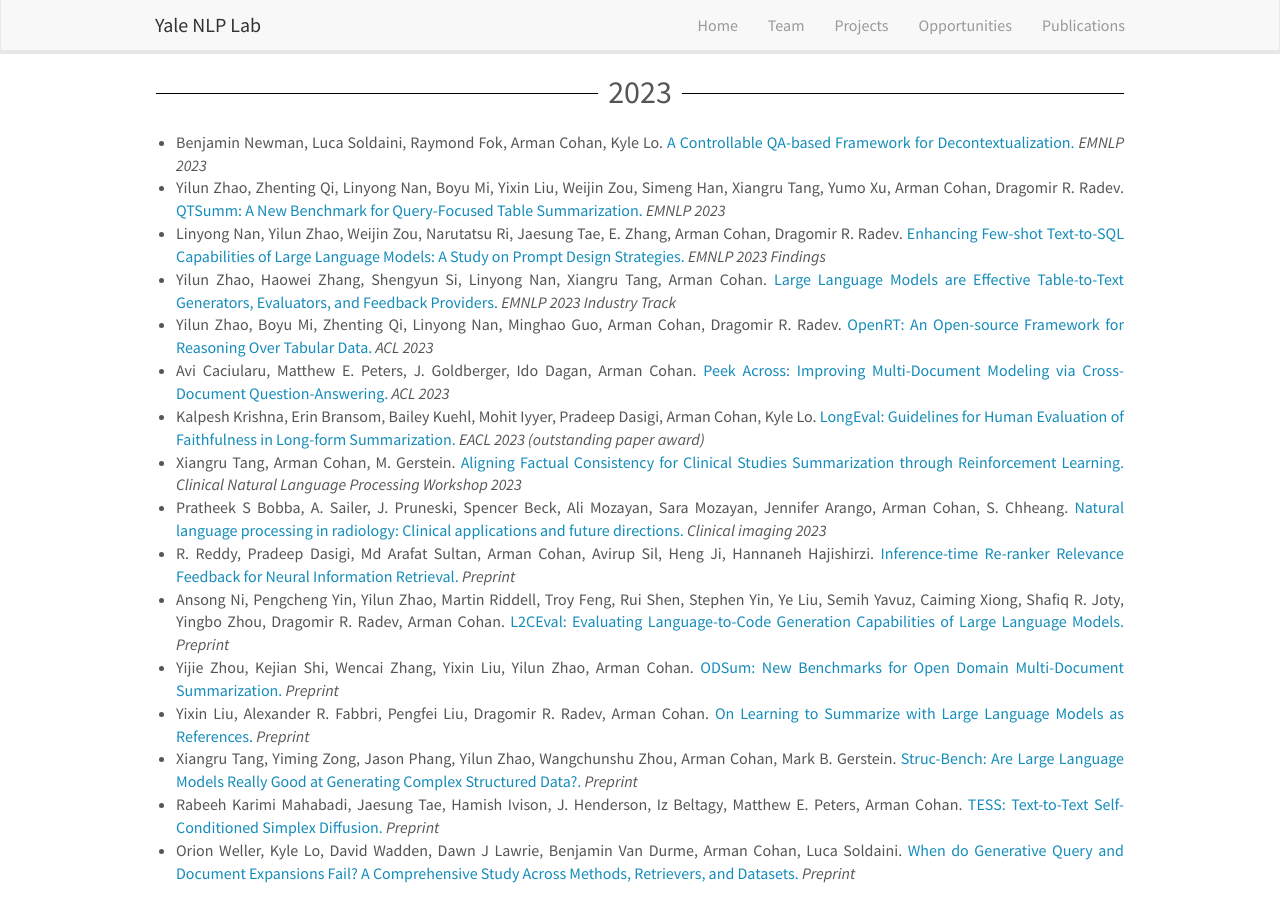
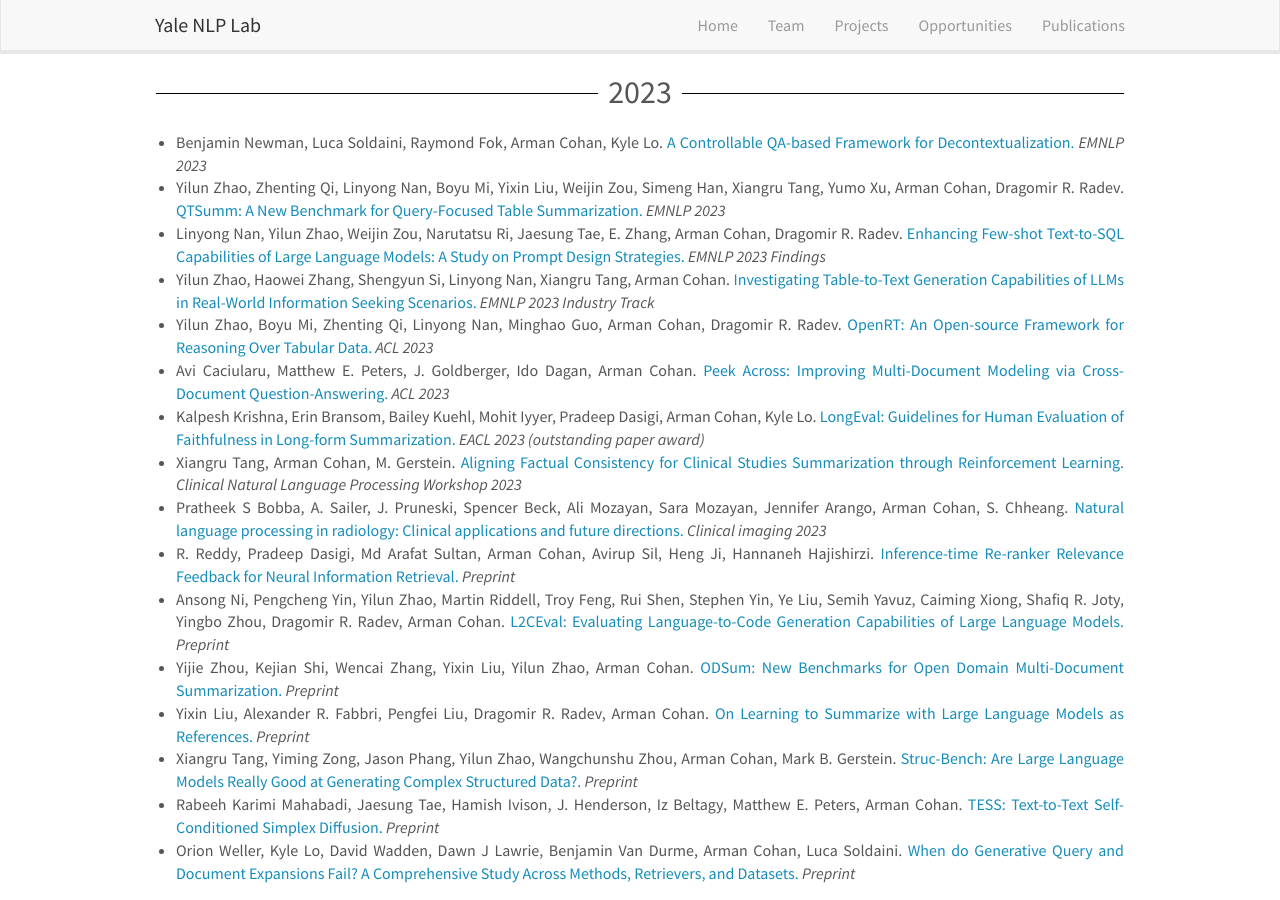
Before and after one commit to yale-nlp/yale-nlp.github.io, a Jekyll site: the page built from _pages/publications.md, in a window 1280 px wide and 900 px high. Built offline with Jekyll 4.4.1, drawn with Linux system fonts in a browser that asks for light colours; nearby versions of some CDN libraries.

Commit message:
update project information

```diff
--- a/_data/projects.yml
+++ b/_data/projects.yml
@@ -8,6 +8,6 @@
 - slug: project_2
   project_name: Reasoning Over Structured Data
   tldr: Learning real-world conversation from web videos.
-  photo: nlp4code_pipeline.jpg
+  photo: table.jpg
   vision: Symbolic knowledge distillation is a machine–to–corpus–to–machine pipeline for commonsense that does not require human-authored knowledge. Knowledge is transferred from a large, general model to a compact commonsense model, through a commonsense corpus – yielding a commonsense knowledge graph and model.
   publication_keyword: Table
--- a/_data/publications/2023_publist.yml
+++ b/_data/publications/2023_publist.yml
@@ -14,6 +14,7 @@
     Han, Xiangru Tang, Yumo Xu, Arman Cohan, Dragomir R. Radev.
   project: other
   display: 1
+  project: Table
 
 - url: https://www.semanticscholar.org/paper/327e0290fd71609bfc1a30478a95f690668fe622
   title: 'Enhancing Few-shot Text-to-SQL Capabilities of Large Language Models: A
@@ -24,6 +25,7 @@
     Arman Cohan, Dragomir R. Radev.
   project: other
   display: 1
+  project: Table
 
 - url: https://www.semanticscholar.org/paper/a15a98b7968edb7844882f9bb8005c9004e7bfcc
   title: Large Language Models are Effective Table-to-Text Generators, Evaluators,
@@ -33,7 +35,18 @@
   authors: Yilun Zhao, Haowei Zhang, Shengyun Si, Linyong Nan, Xiangru Tang, Arman
     Cohan.
   project: other
+  display: 0
+
+- url: https://www.semanticscholar.org/paper/8d9a91c4372ec4bc274d27cac52548bf35285358
+  title: Investigating Table-to-Text Generation Capabilities of LLMs in Real-World
+    Information Seeking Scenarios
+  venue: EMNLP 2023 Industry Track
+  year: 2023
+  authors: Yilun Zhao, Haowei Zhang, Shengyun Si, Linyong Nan, Xiangru Tang, Arman
+    Cohan.
+  project: other
   display: 1
+  project: Table
 
 - url: https://www.semanticscholar.org/paper/a0ee62ff9a6a00d29634a5146f9ffb91ec730e32
   title: 'OpenRT: An Open-source Framework for Reasoning Over Tabular Data'
@@ -99,6 +112,7 @@
     Dragomir R. Radev, Arman Cohan.
   project: other
   display: 1
+  project: NLP4Code
 
 - url: https://www.semanticscholar.org/paper/273248916474b80f643b38c8135ab795e59b73e6
   title: 'ODSum: New Benchmarks for Open Domain Multi-Document Summarization'
--- a/_layouts/project_details.html
+++ b/_layouts/project_details.html
@@ -64,7 +64,7 @@
       <ul>
       {% for publi in publication_data %}
           {% if publi.display != 0 %}
-          {% if project.publication_keyword contains publi.publication_keyword %}
+          {% if project.publication_keyword contains publi.project %}
               <li>{{ publi.authors }} <a href="{{ publi.url }}" target="_blank">{{ publi.title }}.</a> <i>{{ publi.venue }}</i></li>
           {% endif %}
           {% endif %}
--- a/update_paper_list.py
+++ b/update_paper_list.py
@@ -54,7 +54,7 @@
 def main():
     parser = argparse.ArgumentParser()
     parser.add_argument('--author_id', default='2527954')
-    parser.add_argument('--start_year', default='2022')
+    parser.add_argument('--start_year', default='2023')
     args = parser.parse_args()
 
     # paper might change the title, so we need to remove the previous record
@@ -71,7 +71,6 @@
     for paper in authored_papers:
         if int(paper["year"]) < int(args.start_year):
             continue
-
         year = paper["year"]
         paper["authors"] = ", ".join([author["name"] for author in paper["authors"]]) + "."
         del paper["paperId"]
@@ -79,7 +78,6 @@
         paper["project"] = "other"
 
         paper["title"] = paper["title"].strip(".")
-
         if not paper["venue"]:
             paper["venue"] = "Preprint"
         else:
```
Also changed, not shown: images/projectpic/table.jpg (added).
